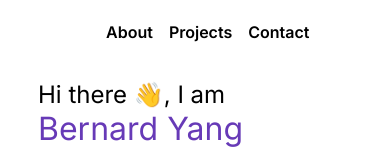
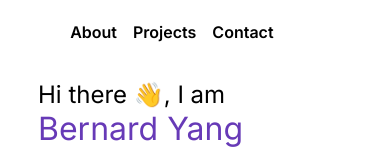
Before and after one commit to WebDevBernard/Portfolio, a Next.js app: page / in a window 390 px wide. Shown: the top 151 px of the page. Built offline with nearby package versions, Linux system fonts and the light colour scheme.

Commit message:
change padding

```diff
--- a/components/Layout/Header.module.css
+++ b/components/Layout/Header.module.css
@@ -34,7 +34,7 @@
 }
 
 .web_option:last-child {
-  display: inline-block;
+  margin-right: 0px;
 }
 
 @media only screen and (max-width: 720px) {
@@ -42,6 +42,6 @@
     display: none;
   }
   .web {
-    padding: 0 21.5%;
+    padding: 0 10%;
   }
 }
```
